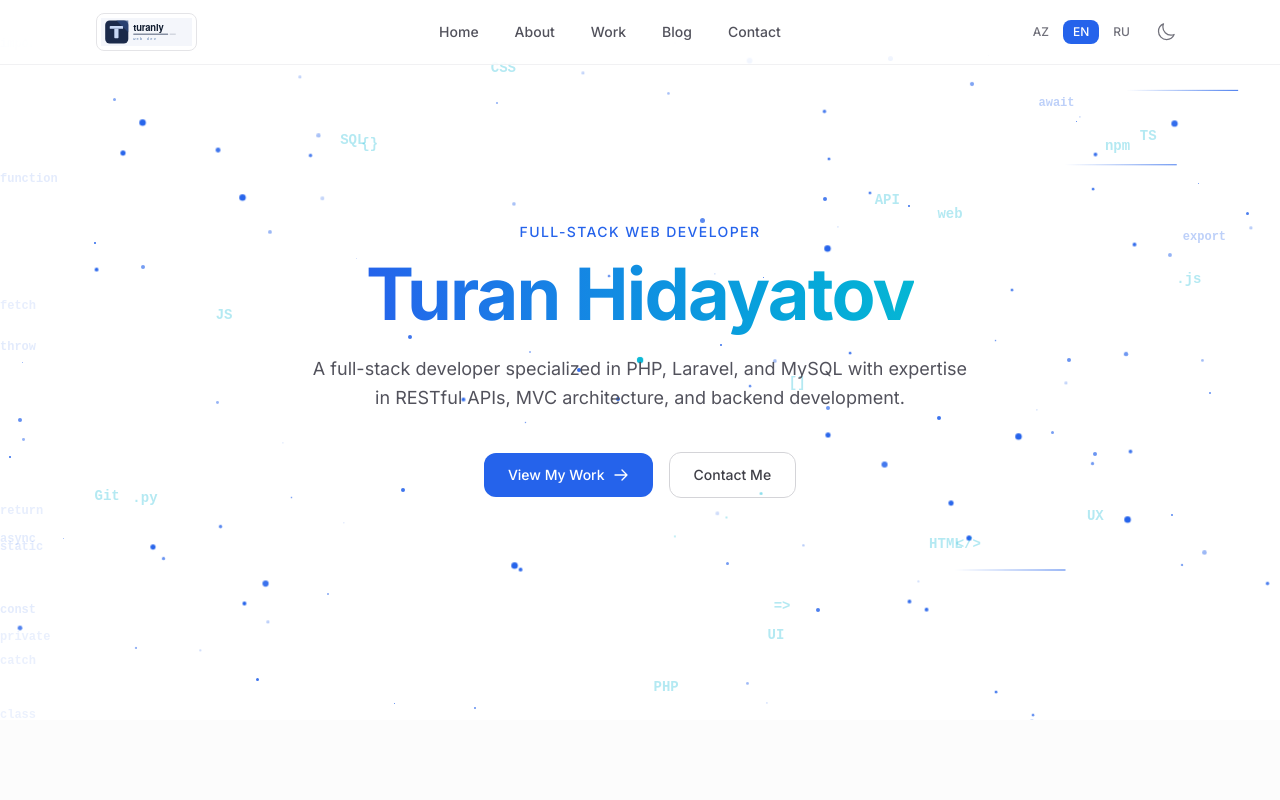
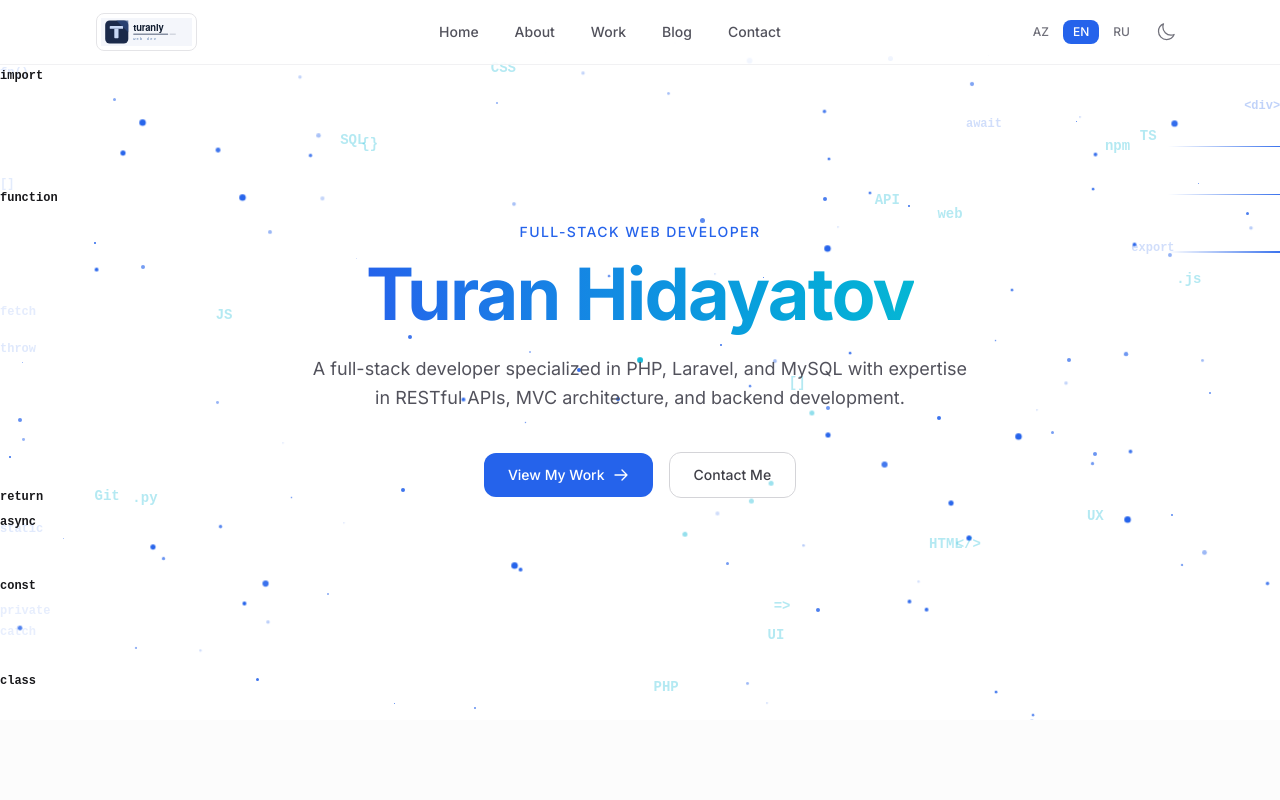
Before and after one commit to TuranHidayet/turanly, a Next.js app: page /en in a window 1280 px wide. Shown: the top 800 px of the page. Built offline with nearby package versions, Linux system fonts and the light colour scheme.

Commit message:
hero: overlay codes pass over text, turn red mid-way

```diff
--- a/src/components/HeroBackground.tsx
+++ b/src/components/HeroBackground.tsx
@@ -10,7 +10,7 @@ const stars = Array.from({ length: 120 }, (_, i) => ({
   opacity: 0.5 + Math.random() * 0.5,
 }));
 
-const codeDrifts = [
+const codeSnippets = [
   "const", "function", "return", "import", "export",
   "class", "await", "async", "fetch", "Route",
   "public", "private", "static", "throw", "catch",
@@ -18,14 +18,15 @@ const codeDrifts = [
   "=>", "git", "npm i", "php", "sql", "api",
 ];
 
-const driftingCode = Array.from({ length: 15 }, (_, i) => ({
+const driftingCode = Array.from({ length: 20 }, (_, i) => ({
   id: i,
-  text: codeDrifts[i % codeDrifts.length],
-  top: Math.random() * 100,
+  text: codeSnippets[i % codeSnippets.length],
+  top: 5 + Math.random() * 90,
   delay: Math.random() * 20,
   duration: 12 + Math.random() * 16,
   fromRight: Math.random() > 0.5,
-  opacity: 0.2 + Math.random() * 0.25,
+  opacity: 0.25 + Math.random() * 0.25,
+  over: i < 8,
 }));
 
 const techWords = [
@@ -48,6 +49,9 @@ const orbitItems = Array.from({ length: 8 }, (_, i) => ({
 }));
 
 export function HeroBackground() {
+  const overCodes = driftingCode.filter((d) => d.over);
+  const underCodes = driftingCode.filter((d) => !d.over);
+
   return (
     <>
       <style>{`
@@ -80,7 +84,31 @@ export function HeroBackground() {
           90% { opacity: 1; }
           100% { transform: translateX(-120vw) translateY(20px); opacity: 0; }
         }
+        @keyframes hb-over-right {
+          0% { transform: translateX(-120vw) translateY(0); color: rgba(37,99,235,0.3); opacity: 0; }
+          10% { opacity: 0.7; }
+          30% { color: rgba(37,99,235,0.3); }
+          40% { color: #ef4444; transform: translateX(-10vw) translateY(-4px); }
+          50% { color: #ef4444; transform: translateX(0) translateY(0); }
+          60% { color: #ef4444; transform: translateX(10vw) translateY(4px); }
+          70% { color: rgba(37,99,235,0.3); }
+          90% { opacity: 0.7; }
+          100% { transform: translateX(120vw) translateY(0); color: rgba(37,99,235,0.3); opacity: 0; }
+        }
+        @keyframes hb-over-left {
+          0% { transform: translateX(120vw) translateY(0); color: rgba(37,99,235,0.3); opacity: 0; }
+          10% { opacity: 0.7; }
+          30% { color: rgba(37,99,235,0.3); }
+          40% { color: #ef4444; transform: translateX(10vw) translateY(-4px); }
+          50% { color: #ef4444; transform: translateX(0) translateY(0); }
+          60% { color: #ef4444; transform: translateX(-10vw) translateY(4px); }
+          70% { color: rgba(37,99,235,0.3); }
+          90% { opacity: 0.7; }
+          100% { transform: translateX(-120vw) translateY(0); color: rgba(37,99,235,0.3); opacity: 0; }
+        }
       `}</style>
+
+      {/* BACKGROUND LAYER - behind everything */}
       <div className="pointer-events-none absolute inset-0 -z-10 select-none overflow-hidden">
         {/* Stars */}
         {stars.map((s) => (
@@ -98,8 +126,8 @@ export function HeroBackground() {
           />
         ))}
 
-        {/* Drifting code lines */}
-        {driftingCode.map((d) => (
+        {/* Under text - drifting code behind */}
+        {underCodes.map((d) => (
           <span
             key={d.id}
             className="absolute font-mono text-xs font-semibold text-primary/30 dark:text-primary/40"
@@ -163,6 +191,22 @@ export function HeroBackground() {
           ))}
         </div>
       </div>
+
+      {/* OVERLAY LAYER - passes over the hero text */}
+      <div className="pointer-events-none absolute inset-0 z-20 select-none overflow-hidden">
+        {overCodes.map((d) => (
+          <span
+            key={d.id}
+            className="absolute font-mono text-xs font-semibold"
+            style={{
+              top: `${d.top}%`,
+              animation: `${d.fromRight ? "hb-over-left" : "hb-over-right"} ${d.duration}s ${d.delay}s infinite linear`,
+            }}
+          >
+            {d.text}
+          </span>
+        ))}
+      </div>
     </>
   );
 }
```
